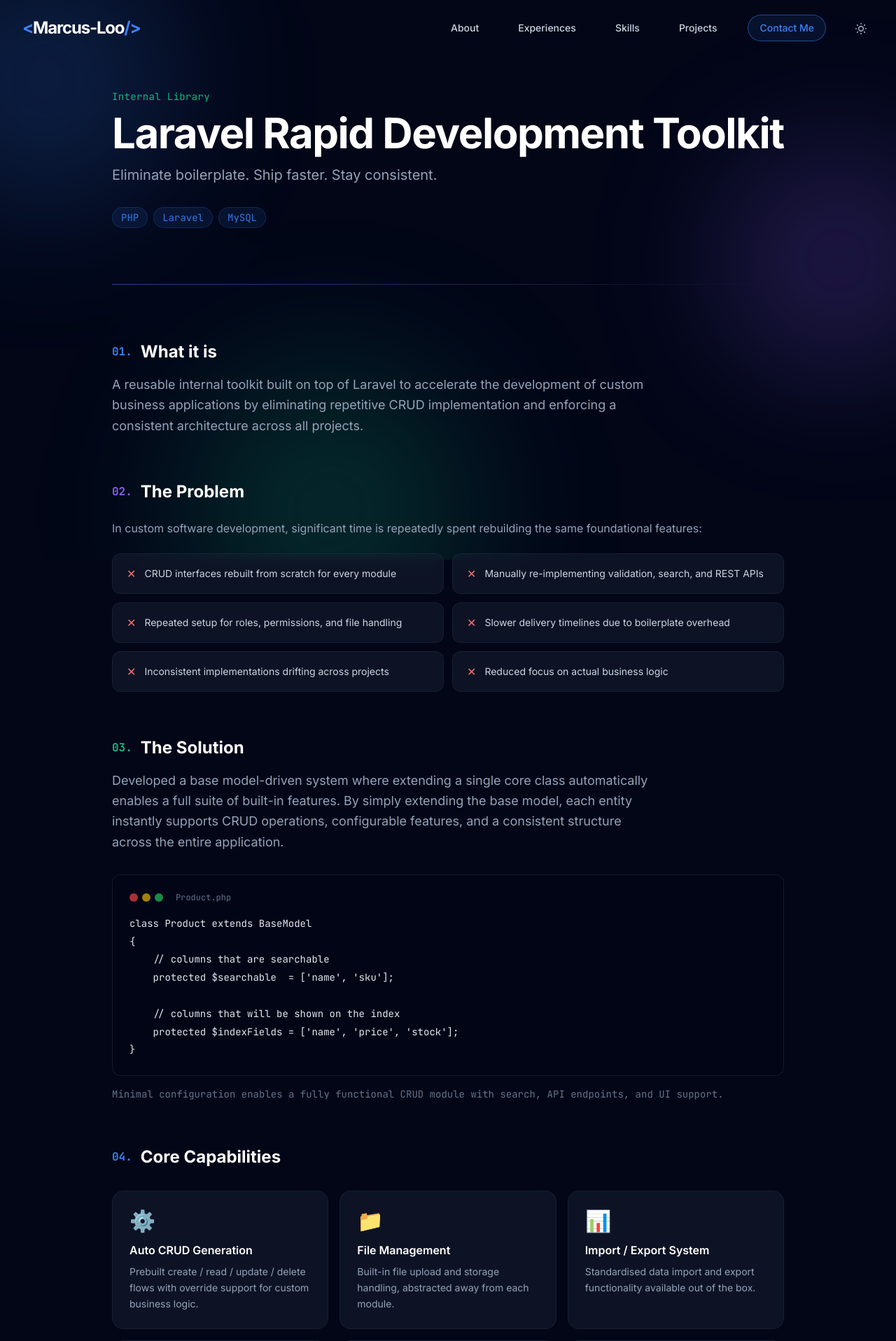
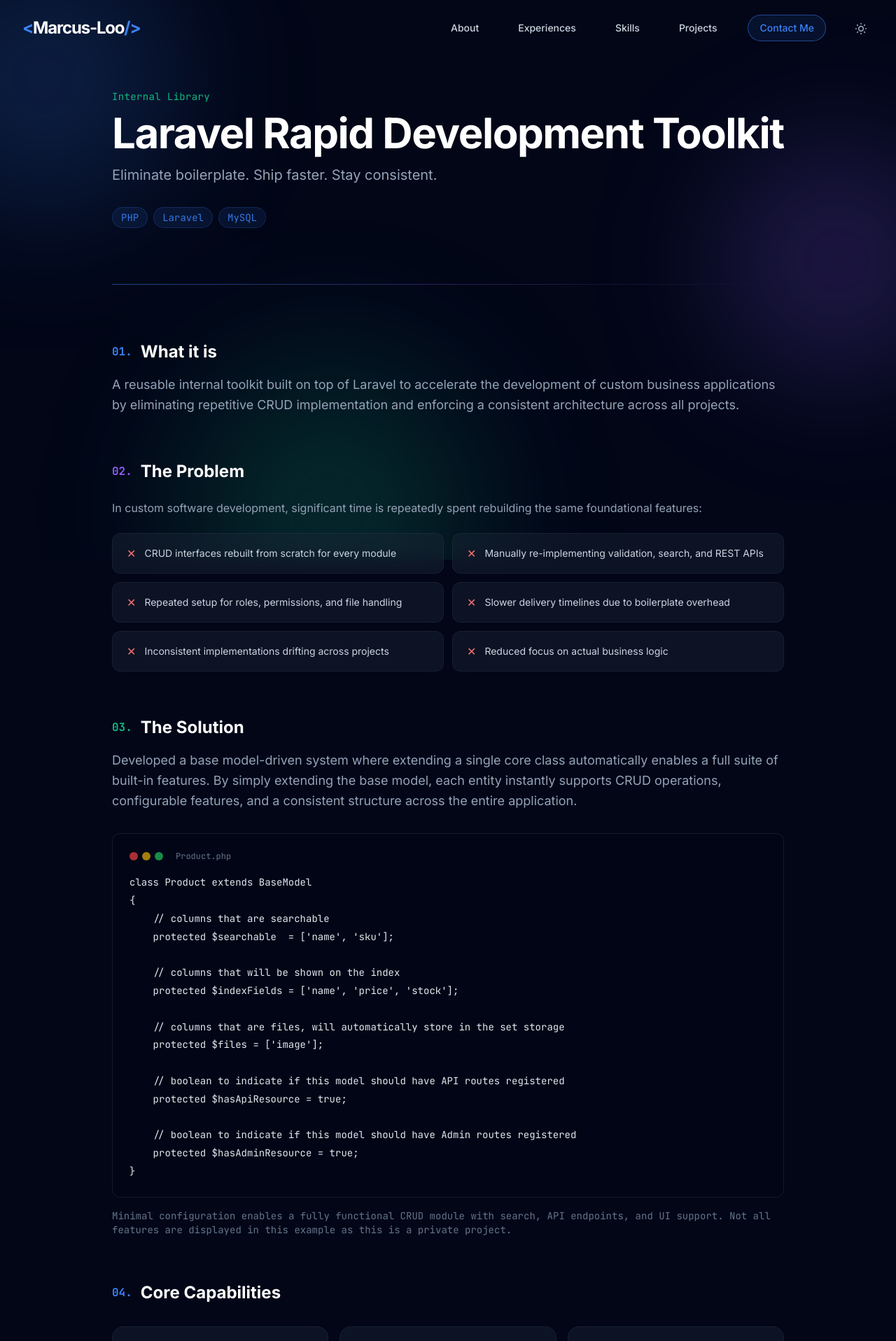
Before and after one commit to MarcusLEK/Marcus-Loo, a PHP site: page /projects/laravel-base in a window 1280 px wide. Shown: the top 1917 px of the page at 70% size. Run offline with PHP 8.4, Linux system fonts and the light colour scheme; some libraries are stand-ins or nearby versions.

Commit message:
no message

```diff
--- a/index.php
+++ b/index.php
@@ -92,7 +92,6 @@ $content = [
             'description' => 'Internal library to accelerate custom software development by eliminating repetitive CRUD and boilerplate.',
             'key_points'  => ['70–80% faster development', 'Plug-and-play features (CRUD, search, roles, file handling)', 'Model-driven architecture'],
             'tech'        => ['PHP', 'Laravel', 'MySQL'],
-            'highlight'   => true,
             'github'      => '',
             'live'        => '',
             'url'         => '/projects/laravel-base',
--- a/projects/laravel-base.php
+++ b/projects/laravel-base.php
@@ -29,8 +29,8 @@ $project = [
         ['icon' => '🔐', 'title' => 'Roles & Permissions',      'desc' => 'Access control system available out of the box, integrated into every generated route.'],
     ],
 
-    'code_example' => "class Product extends BaseModel\n{\n    // columns that are searchable\n    protected \$searchable  = ['name', 'sku'];\n\n    // columns that will be shown on the index\n    protected \$indexFields = ['name', 'price', 'stock'];\n}",
-    'code_note'    => 'Minimal configuration enables a fully functional CRUD module with search, API endpoints, and UI support.',
+    'code_example' => "class Product extends BaseModel\n{\n    // columns that are searchable\n    protected \$searchable  = ['name', 'sku'];\n\n    // columns that will be shown on the index\n    protected \$indexFields = ['name', 'price', 'stock'];\n\n    // columns that are files, will automatically store in the set storage\n    protected \$files = ['image'];\n\n    // boolean to indicate if this model should have API routes registered\n    protected \$hasApiResource = true;\n\n    // boolean to indicate if this model should have Admin routes registered\n    protected \$hasAdminResource = true;\n}",
+    'code_note'    => 'Minimal configuration enables a fully functional CRUD module with search, API endpoints, and UI support. Not all features are displayed in this example as this is a private project.',
 
     'before' => [
         'Build CRUD logic for every module individually',
@@ -339,7 +339,7 @@ $project = [
             <h2 class="text-2xl font-bold text-white mb-4 flex items-center gap-3">
                 <span class="text-primary font-mono text-base">01.</span> What it is
             </h2>
-            <p class="text-slate-400 leading-relaxed text-lg max-w-3xl">
+            <p class="text-slate-400 leading-relaxed text-lg">
                 <?= htmlspecialchars($project['what']) ?>
             </p>
         </section>
@@ -365,7 +365,7 @@ $project = [
             <h2 class="text-2xl font-bold text-white mb-4 flex items-center gap-3">
                 <span class="text-accent font-mono text-base">03.</span> The Solution
             </h2>
-            <p class="text-slate-400 leading-relaxed text-lg max-w-3xl mb-8">
+            <p class="text-slate-400 leading-relaxed text-lg mb-8">
                 <?= htmlspecialchars($project['solution']) ?>
             </p>
 
```
